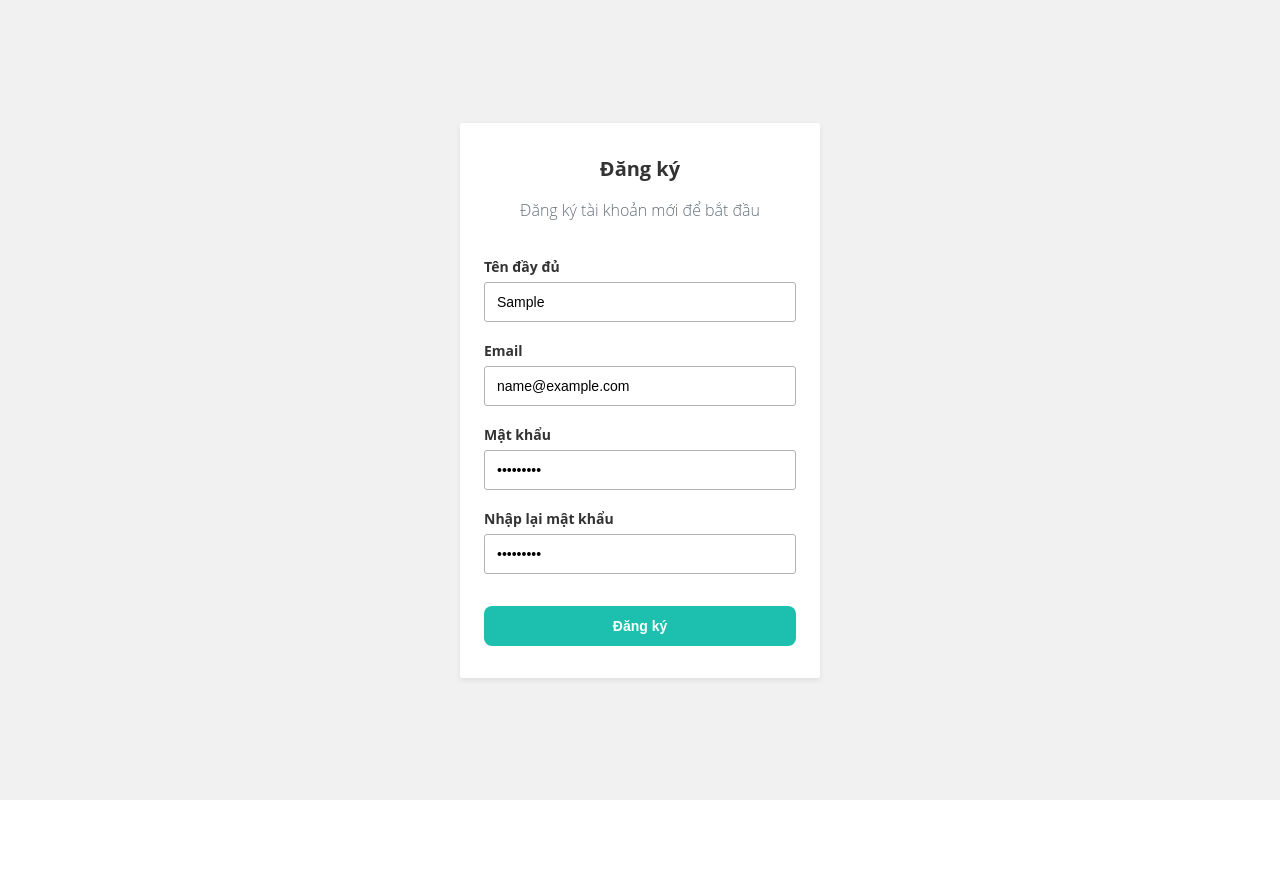
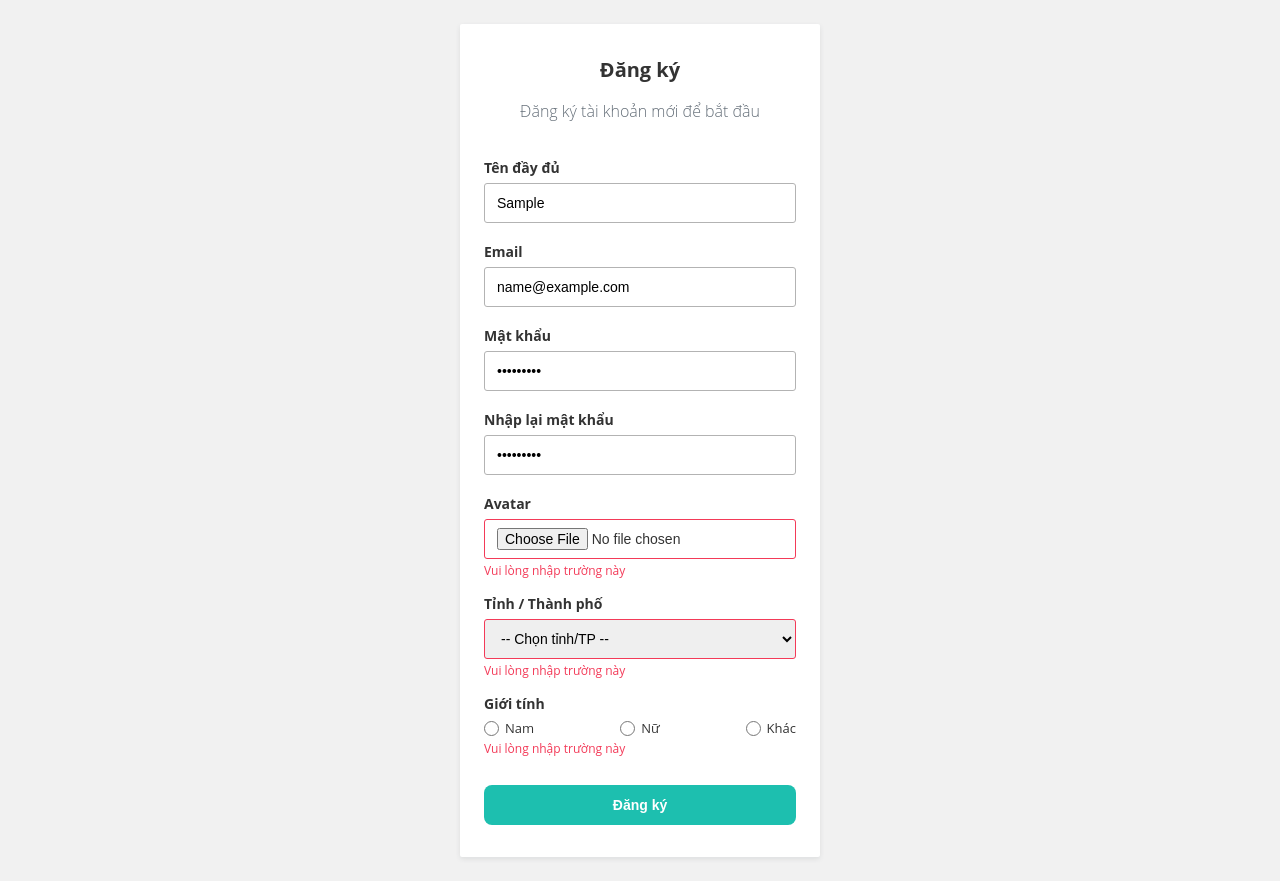
Before and after one commit to nguyentr4n14/Form-validation, a plain HTML site: page index.html in a window 1280 px wide. Both pictures are taken after typing "Sample", "name@example.com", "Sample123", "Sample123" into the empty fields and a click on the button "Đăng ký". Before the commit the page ends 800 px from the top, so only its background shows below. Drawn offline with Linux system fonts and the light colour scheme.

Commit message:
Processing data from radio, checkbox

```diff
--- a/index.html
+++ b/index.html
@@ -39,6 +39,49 @@
             <span class="form-message"></span>
           </div>
 
+          <div class="form-group">
+            <label for="avatar" class="form-label">Avatar</label>
+            <input id="avatar" name="avatar" type="file" class="form-control">
+            <span class="form-message"></span>
+          </div>
+
+          <div class="form-group">
+            <label for="province" class="form-label">Tỉnh / Thành phố</label>
+            <select id="province" name="province" class="form-control">
+              <option value="">-- Chọn tỉnh/TP --</option>
+              <option value="hni">Hà Nội</option>
+              <option value="hcm">TP.HCM</option>
+              <option value="hpg">Hải Phòng</option>
+            </select>
+            <span class="form-message"></span>
+          </div>
+
+          <div class="form-group">
+            <label for="gender" class="form-label">Giới tính</label>
+
+            <div class="gender-list">
+
+              <div class="gender-item">
+                <input name="gender" type="radio" value="male" class="form-control">
+                <p>Nam</p>
+              </div>
+
+              <div class="gender-item">
+                <input name="gender" type="radio" value="female" class="form-control">
+                <p>Nữ</p>
+              </div>
+
+              <div class="gender-item">
+                <input name="gender" type="radio" value="other" class="form-control">
+                <p>Khác</p>
+              </div>
+
+            </div>
+
+            <span class="form-message"></span>
+
+          </div>
+
           <button class="form-submit">Đăng ký</button>
         </form>
 
@@ -49,12 +92,16 @@
         // Output
         Validator({
             form: '#form-1',
-            errorSelector: ".form-message",
+            formGroupSelector: '.form-group',
+            errorSelector: '.form-message',
             rules: [
                 Validator.isRequired('#fullname'),
                 Validator.isRequired('#email'),
                 Validator.isEmail('#email'),
                 Validator.minLength('#password', 6),
+                Validator.isRequired('input[name="gender"]'),
+                Validator.isRequired('#province'),
+                Validator.isRequired('#avatar'),
                 Validator.isRequired('#password_confirmation'),
                 Validator.isConfirmed('#password_confirmation', function() {
                     return document.querySelector("#form-1 #password").value
--- a/style.css
+++ b/style.css
@@ -104,3 +104,25 @@
 .spacer {
   margin-top: 36px;
 }
+
+.gender-list {
+  display: flex;
+  flex-direction: row;
+  justify-content: space-between;
+}
+
+.gender-item {
+  display: flex;
+  justify-content: space-between;
+  align-items: center;
+}
+
+.gender-item input {
+  height: 15px;
+  width: 15px;
+  margin-right: 6px;
+}
+
+.gender-item p {
+  font-size: 1.3rem;
+}
--- a/validator.js
+++ b/validator.js
@@ -1,5 +1,13 @@
 // Validator object
 function Validator(options) {
+    function getParent(element, selector) {
+        while (element.parentElement) {
+            if (element.parentElement.matches(selector)) {
+                return element.parentElement
+            }
+            element = element.parentElement
+        }
+    }
 
     var selectorRules = {
 
@@ -7,8 +15,8 @@ function Validator(options) {
 
     // Validate function
     function validate(inputElement, rule) {
+        var errorElement = getParent(inputElement, options.formGroupSelector).querySelector(options.errorSelector)
         var errorMessage
-        var errorElement = inputElement.parentElement.querySelector(options.errorSelector)
 
         // Get rules from selector
         var rules = selectorRules[rule.selector]
@@ -16,16 +24,25 @@ function Validator(options) {
         // Loop through rules & check
         // If there is error, stop the checking
         for (var i = 0; i < rules.length; ++i) {
-            var errorMessage = rules[i](inputElement.value)
+            switch (inputElement.type) {
+                case 'radio':
+                case 'checkbox':
+                    errorMessage = rules[i](
+                        formElement.querySelector(rule.selector + ':checked')
+                    )
+                    break;
+                default:
+                    errorMessage = rules[i](inputElement.value)
+            }
             if (errorMessage) break;
         }
 
         if (errorMessage) {
             errorElement.innerText = errorMessage
-            inputElement.parentElement.classList.add("invalid")
+            getParent(inputElement, options.formGroupSelector).classList.add("invalid")
         } else {
             errorElement.innerText = ""
-            inputElement.parentElement.classList.remove("invalid")
+            getParent(inputElement, options.formGroupSelector).classList.remove("invalid")
         }
 
         return !errorMessage
@@ -57,7 +74,32 @@ function Validator(options) {
                     var enableInputs = formElement.querySelectorAll('[name]:not([disabled])')
 
                     var formValues = Array.from(enableInputs).reduce(function(values, input) {
-                        return (values[input.name] = input.value) && values
+
+                        switch(input.type) {
+                            case 'radio':
+                                values[input.name] = formElement.querySelector('input[name="' + input.name + '"]:checked').value
+                                break
+                            case 'checkbox':
+                                if (!input.matches(':checked')) {
+                                    values[input.name] = ''
+                                    return values
+                                }
+
+                                if (!Array.isArray(values[input.name])) {
+                                    values[input.name] = []
+                                }
+
+                                values[input.name].push(input.value)
+
+                                break
+                            case 'file':
+                                values[input.name] = input.files
+                                break
+                            default:
+                                values[input.name] = input.value
+                        }
+
+                        return values
                     }, {})
                     options.onSubmit(formValues)
                 }
@@ -77,9 +119,9 @@ function Validator(options) {
                 selectorRules[rule.selector] = [rule.test]
             }
 
-            var inputElement = formElement.querySelector(rule.selector)
+            var inputElements = formElement.querySelectorAll(rule.selector)
 
-            if (inputElement) {
+            Array.from(inputElements).forEach(function(inputElement) {
                 // Handle blur event
                 inputElement.onblur = function() {
                     validate(inputElement, rule)
@@ -87,11 +129,11 @@ function Validator(options) {
 
                 // Handle oninput event
                 inputElement.oninput = function() {
-                    var errorElement = inputElement.parentElement.querySelector(options.errorSelector)
+                    var errorElement = getParent(inputElement, options.formGroupSelector).querySelector(options.errorSelector)
                     errorElement.innerText = ""
-                    inputElement.parentElement.classList.remove("invalid")
+                    getParent(inputElement, options.formGroupSelector).classList.remove("invalid")
                 }
-            }
+            })
         })
     }
 }
@@ -104,7 +146,7 @@ Validator.isRequired = function(selector, message) {
     return {
         selector: selector,
         test: function(value) {
-            return value.trim() ? undefined : message || "Vui lòng nhập trường này"
+            return value ? undefined : message || "Vui lòng nhập trường này"
         }
     }
 }
```
Lines whose indentation alone changed are shown as unchanged.
